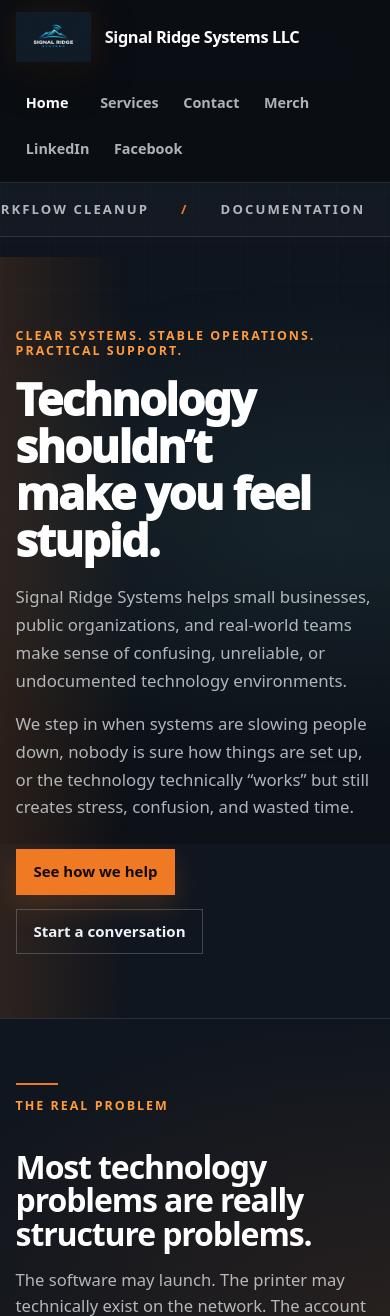
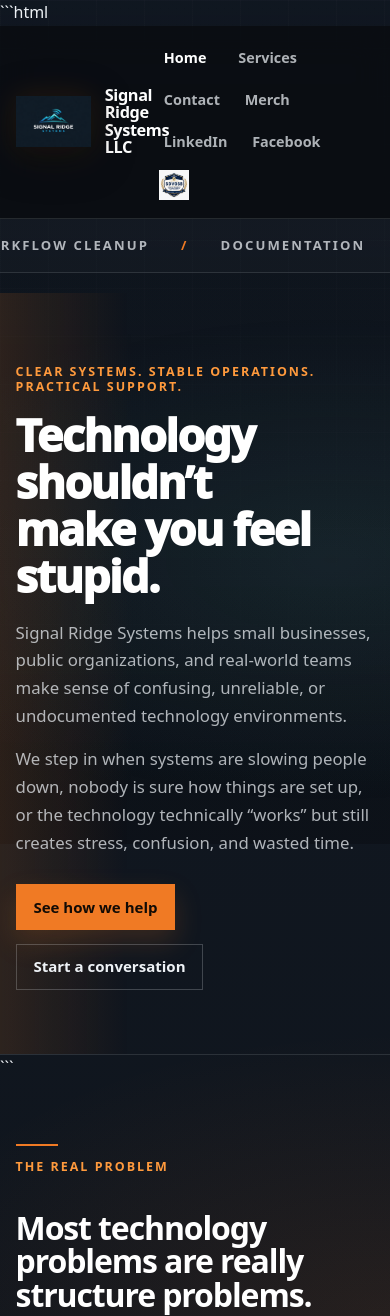
Before and after one commit to Signal-Ridge-SysAdmin/Signal-Ridge-Systems-Website, a Flask app: page / in a window 390 px wide. Shown: the top 1316 px of the page. Run offline with Flask 3, Linux system fonts and the light colour scheme.

Commit message:
Add SDVOSB badge to site header

````diff
--- a/static/css/styles.css
+++ b/static/css/styles.css
@@ -272,6 +272,7 @@ p {
   line-height: 1.25;
 }
 
+```css
 /* =========================
    Nav / Buttons
    ========================= */
@@ -337,6 +338,39 @@ p {
   background: var(--accent);
 }
 
+/* Header SDVOSB credential badge */
+.site-credentials {
+  display: inline-flex;
+  align-items: center;
+  justify-content: center;
+  gap: 0.45rem;
+  min-height: 42px;
+  margin-left: 0.35rem;
+  padding: 0.35rem 0.55rem;
+  color: var(--muted);
+  font-size: 0.72rem;
+  font-weight: 780;
+  line-height: 1.1;
+  white-space: nowrap;
+}
+
+.site-credential-logo {
+  display: block;
+  width: 34px;
+  height: 34px;
+  max-width: 34px;
+  max-height: 34px;
+  object-fit: contain;
+  flex: 0 0 34px;
+}
+
+.actions {
+  display: flex;
+  flex-wrap: wrap;
+  gap: 0.85rem;
+  margin-top: 1.75rem;
+}
+
 .actions {
   display: flex;
   flex-wrap: wrap;
@@ -387,7 +421,7 @@ select:focus-visible {
   outline: 3px solid rgba(240, 122, 36, 0.36);
   outline-offset: 3px;
 }
-
+```css
 @media (max-width: 880px) {
   .header-inner {
     align-items: flex-start;
@@ -396,6 +430,25 @@ select:focus-visible {
 
   .nav {
     justify-content: flex-start;
+  }
+}
+
+@media (max-width: 700px) {
+  .site-credentials span {
+    display: none;
+  }
+
+  .site-credentials {
+    margin-left: 0;
+    padding-inline: 0.35rem;
+  }
+
+  .site-credential-logo {
+    width: 30px;
+    height: 30px;
+    max-width: 30px;
+    max-height: 30px;
+    flex-basis: 30px;
   }
 }
 
@@ -477,6 +530,23 @@ select:focus-visible {
   margin-bottom: 1rem;
 }
 
+.hero-credentials {
+  display: flex;
+  align-items: center;
+  gap: 0.75rem;
+  margin: 1.5rem 0 1.75rem;
+  font-size: 0.9rem;
+  font-weight: 600;
+  color: var(--text-muted);
+}
+
+.hero-credential-logo {
+  width: 44px;
+  height: 44px;
+  object-fit: contain;
+  flex: 0 0 auto;
+}
+
 .hero-mark {
   position: relative;
   display: grid;
@@ -512,6 +582,16 @@ select:focus-visible {
 @media (max-width: 900px) {
   .hero-layout {
     grid-template-columns: 1fr;
+  }
+
+  .hero-credentials {
+    align-items: flex-start;
+    font-size: 0.85rem;
+  }
+
+  .hero-credential-logo {
+    width: 38px;
+    height: 38px;
   }
 
   .hero-mark {
--- a/templates/base.html
+++ b/templates/base.html
@@ -1,3 +1,4 @@
+```html
 <!DOCTYPE html>
 <html lang="en">
 <head>
@@ -160,11 +161,21 @@
         >
           Facebook
         </a>
+
+        <!-- Business credential badge.
+             Placed directly after social links so it appears to the right of LinkedIn/Facebook. -->
+        <div class="site-credentials" aria-label="Business credentials">
+          <img
+            class="site-credential-logo"
+            src="{{ url_for('static', filename='img/sdvosb-logo.png') }}"
+            alt="Service-Disabled Veteran-Owned Small Business"
+          />
+          <span>Service-Disabled Veteran-Owned Small Business</span>
+        </div>
       </nav>
 
     </div>
   </header>
-
 
   <!-- =====================
        Persistent Capability Ticker
@@ -273,3 +284,4 @@
 
 </body>
 </html>
+```
--- a/templates/index.html
+++ b/templates/index.html
@@ -43,7 +43,7 @@
 
   </div>
 </section>
-
+```
 
 
 
````
Also changed, not shown: static/img/sdvosb-logo.png (added).
